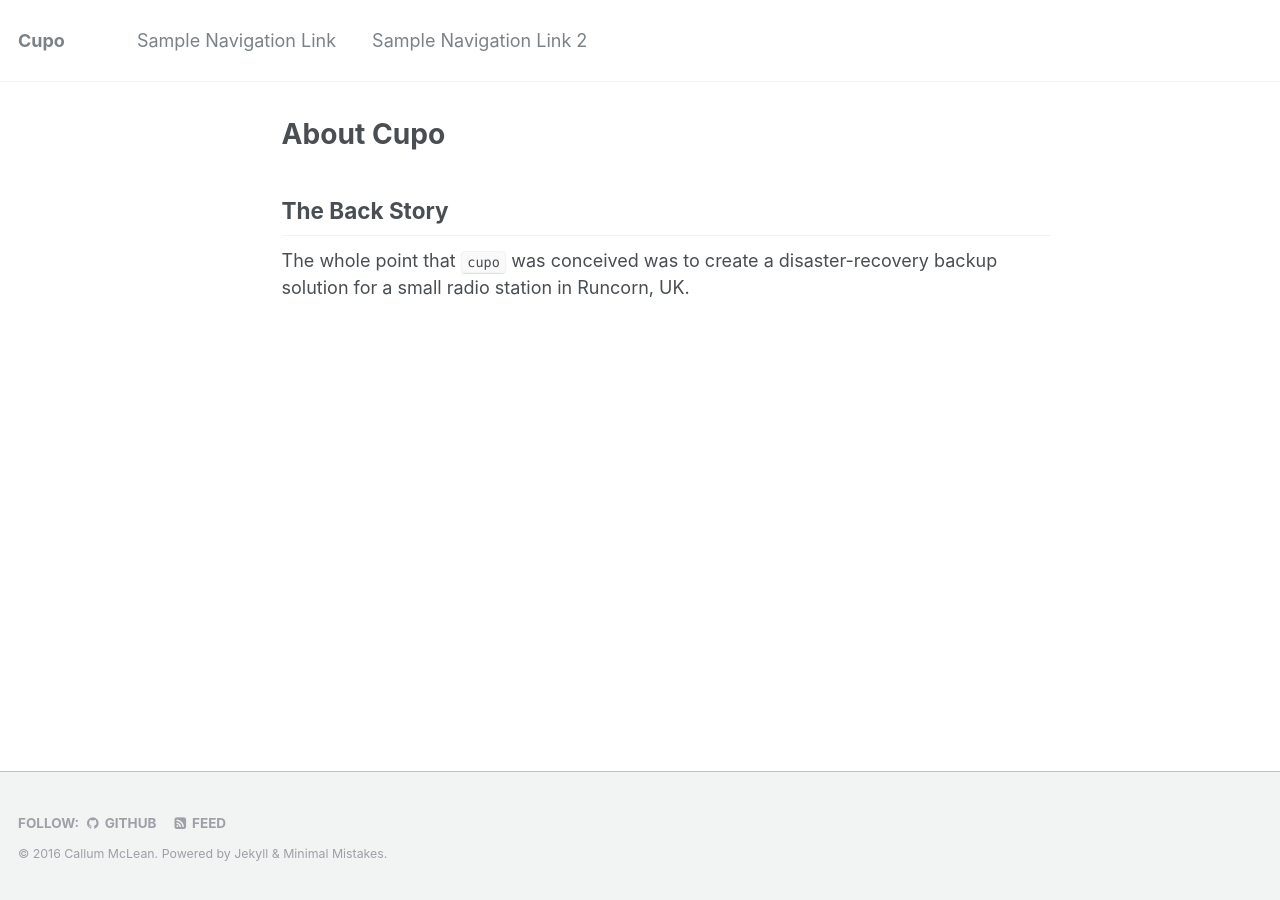
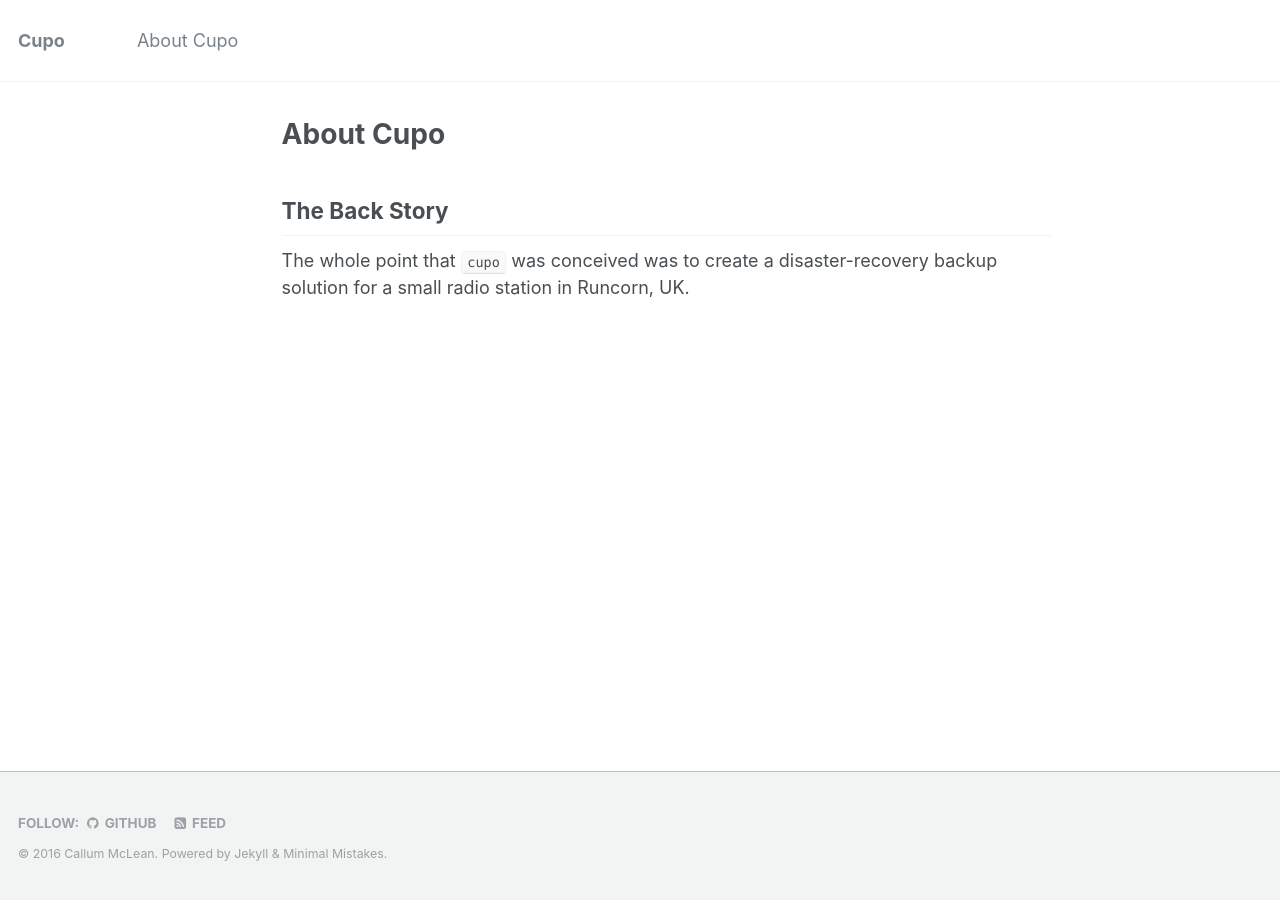
Before and after one commit to hcr923fm/cupo-backup, a Jekyll site: the page built from _pages/about.md, in a window 1280 px wide. Built offline with Jekyll 4.4.1, drawn with Linux system fonts in a browser that asks for light colours.

Commit message:
added nav

```diff
--- a/_data/navigation.yml
+++ b/_data/navigation.yml
@@ -1,7 +1,4 @@
 # main links links
 main:
-  - title: "Sample Navigation Link"
-    url: https://mmistakes.github.io/minimal-mistakes/docs/navigation/
-
-  - title: "Sample Navigation Link 2"
-    url: /
+  - title: "About Cupo"
+    url: https://calmcl1.github.com/cupo-backup/about/
```
